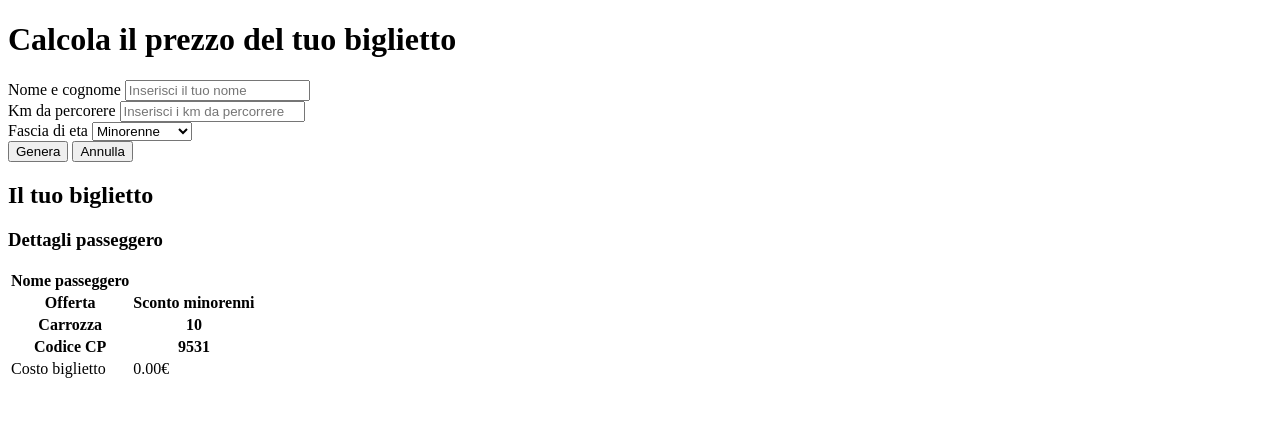
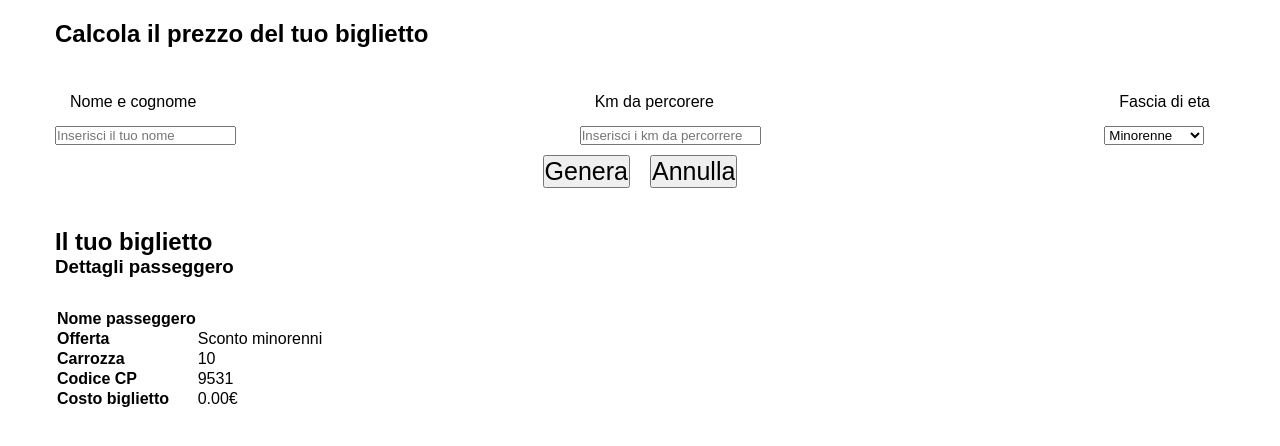
Before and after one commit to AndreaRanzenigo/js-biglietto-treno-form, a plain HTML site: page index.html in a window 1280 px wide. Both pictures are taken after a click on the button "Genera". Drawn offline with Linux system fonts and the light colour scheme.

Commit message:
evento bottone annulla

```diff
--- /dev/null
+++ b/css/style.css
@@ -0,0 +1,60 @@
+/* General */
+* {
+    margin: 0;
+    padding: 0;
+    box-sizing: border-box;
+}
+
+body {
+    font-family: sans-serif;
+    font-size: 16px;
+}
+
+/* Container */
+.container {
+    margin: 20px auto;
+    width: 1170px;
+}
+
+#biglietto {
+    margin-top: 30px;
+}
+
+.hidden {
+    display: none;
+}
+
+.show {
+    display: block;
+}
+
+.dati-input form {
+    display: flex;
+    justify-content: space-between;
+    margin-top: 30px;
+}
+
+.dati-input form label {
+    display: block;
+    padding: 15px;
+}
+
+.bottoni {
+    display: flex;
+    justify-content: center;
+}
+
+.bottoni input {
+    display: inline-block;
+    margin: 10px;
+    font-size: 25px;
+}
+
+table {
+    margin-top: 30px;;
+}
+
+table th {
+    text-align: left;
+    font-weight: 400;
+}
--- a/index.html
+++ b/index.html
@@ -4,13 +4,14 @@
     <meta charset="UTF-8">
     <meta name="viewport" content="width=device-width, initial-scale=1.0">
     <title>js-biglietto-treno-form</title>
+    <link rel="stylesheet" href="./css/style.css">
 </head>
 <body>
     <!-- container -->
     <div class="container">
-        <h1>Calcola il prezzo del tuo biglietto</h1>
         <!-- Dati user -->
         <section class="dati-input">
+            <h1>Calcola il prezzo del tuo biglietto</h1>
             <form>
                 <div class="col">
                     <label for="name">Nome e cognome</label>
@@ -28,11 +29,11 @@
                         <option value="over65">Over 65</option>
                     </select>
                 </div>
-                <div class="col">
-                    <input type="button" id="genera" value="Genera">
-                    <input type="button" id="annulla" value="Annulla">
-                </div>
             </form>
+                    <div class="col bottoni">
+                        <input type="button" id="genera" value="Genera">
+                        <input type="button" id="annulla" value="Annulla">
+                    </div>
         </section>
 
         <section id="biglietto" class="hidden">
@@ -67,7 +68,9 @@
                     </th>
                 </tr>
                 <tr>
-                    <td>Costo biglietto</td>
+                    <td>
+                        <strong>Costo biglietto</strong>
+                    </td>
                     <td>
                         <span id="costo-biglietto"o></span>
                     </td>
--- a/js/main.js
+++ b/js/main.js
@@ -42,4 +42,15 @@ genera.addEventListener('click', function() {
     document.getElementById('carrozza').innerHTML = carrozza;
     document.getElementById('codice-cp').innerHTML = codiceCp;
     document.getElementById('costo-biglietto').innerHTML = prezzoBiglietto;
+
+    sectionBiglietto.className = 'show';
 })
+
+//Evento bottone annulla
+annulla.addEventListener('click', function() {
+    sectionBiglietto.className = 'hidden';
+
+    document.getElementById('name').value = '';
+    document.getElementById('km').value = '';
+    document.getElementById('eta').value = '';
+})
```
